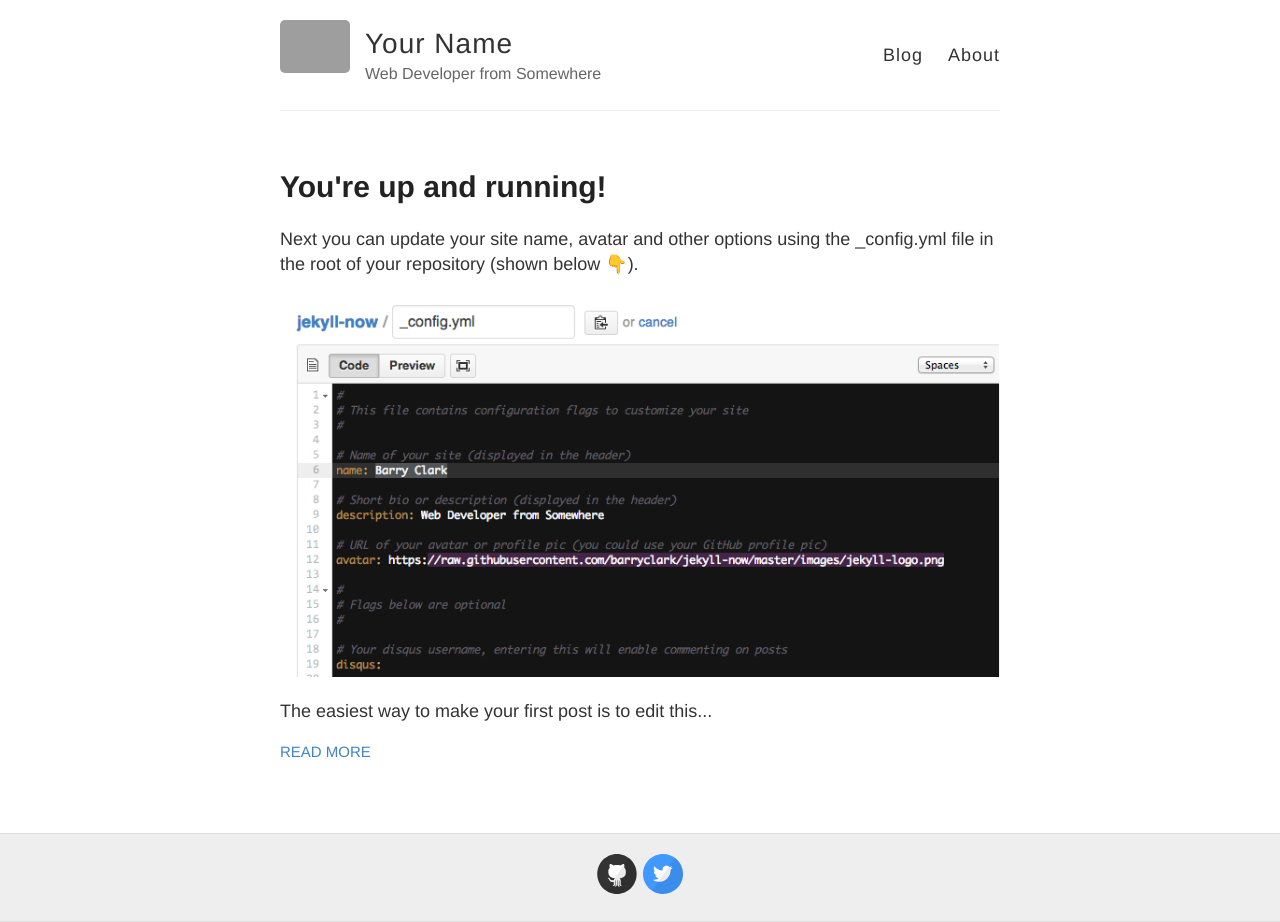
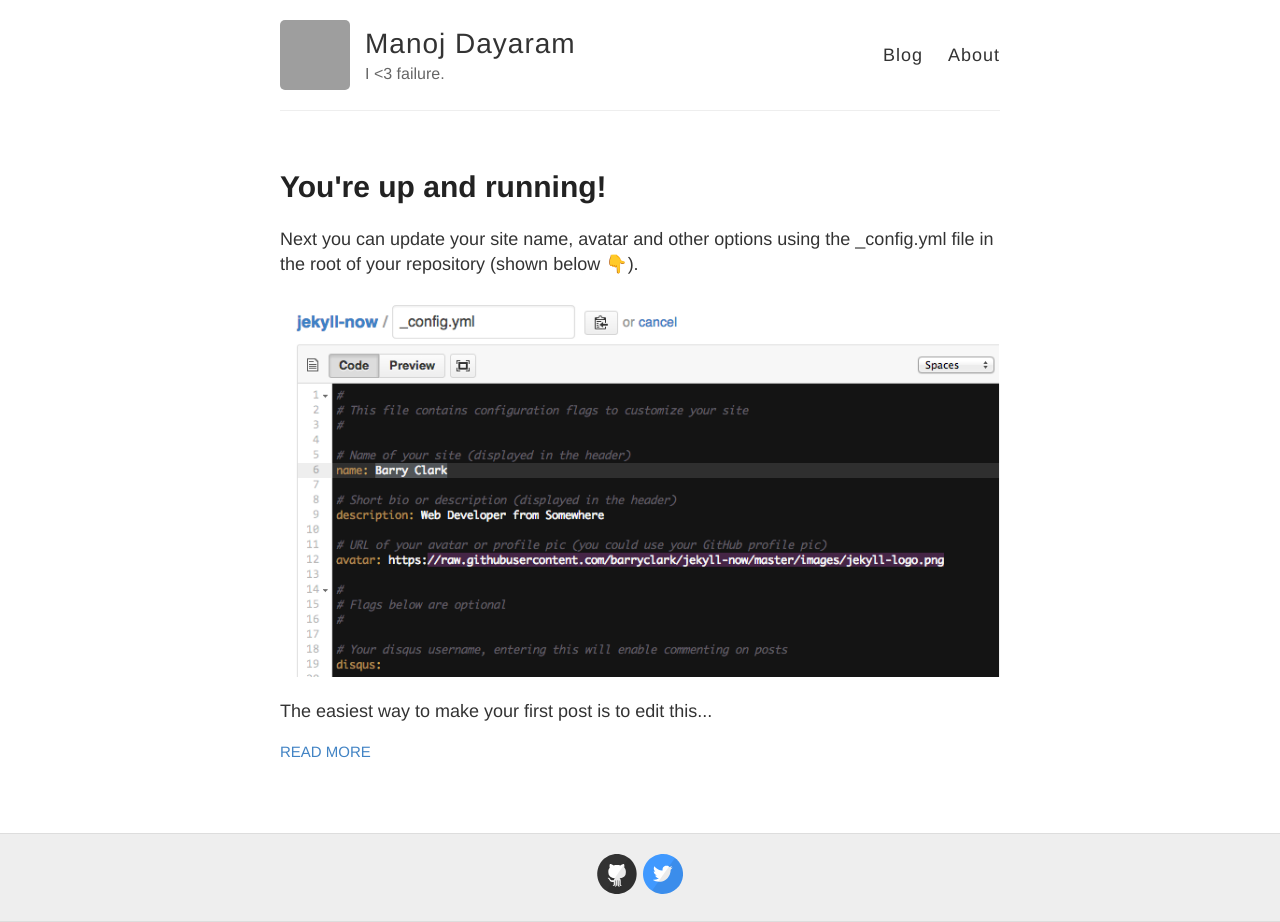
Before and after one commit to mdayaram/mdayaram.github.io, a Jekyll site: the page built from index.html, in a window 1280 px wide. Built offline with Jekyll 4.4.1, drawn with Linux system fonts in a browser that asks for light colours; emoji names are drawn with the system emoji font; grey boxes are pictures that could not be loaded.

Commit message:
updates to config.yml

```diff
--- a/_config.yml
+++ b/_config.yml
@@ -3,13 +3,13 @@
 #
 
 # Name of your site (displayed in the header)
-name: Your Name
+name: Manoj Dayaram
 
 # Short bio or description (displayed in the header)
-description: Web Developer from Somewhere
+description: I <3 failure.
 
 # URL of your avatar or profile pic (you could use your GitHub profile pic)
-avatar: https://raw.githubusercontent.com/barryclark/jekyll-now/master/images/jekyll-logo.png
+avatar: https://avatars2.githubusercontent.com/u/1046738
 
 #
 # Flags below are optional
@@ -30,14 +30,14 @@
   stackoverflow: # your stackoverflow profile, e.g. "users/50476/bart-kiers"
 
 # Your disqus shortname, entering this will enable commenting on posts
-disqus:
+disqus: yedgyz
 
 # Enter your Google Analytics web tracking code (e.g. UA-2110908-2) to activate tracking
 google_analytics:
 
 # Your website URL (e.g. http://barryclark.github.io or http://www.barryclark.co)
 # Used for Sitemap.xml and your RSS feed
-url:
+url: mdayaram.github.io
 
 # If you're hosting your site at a Project repository on GitHub pages
 # (http://yourusername.github.io/repository-name)
```
